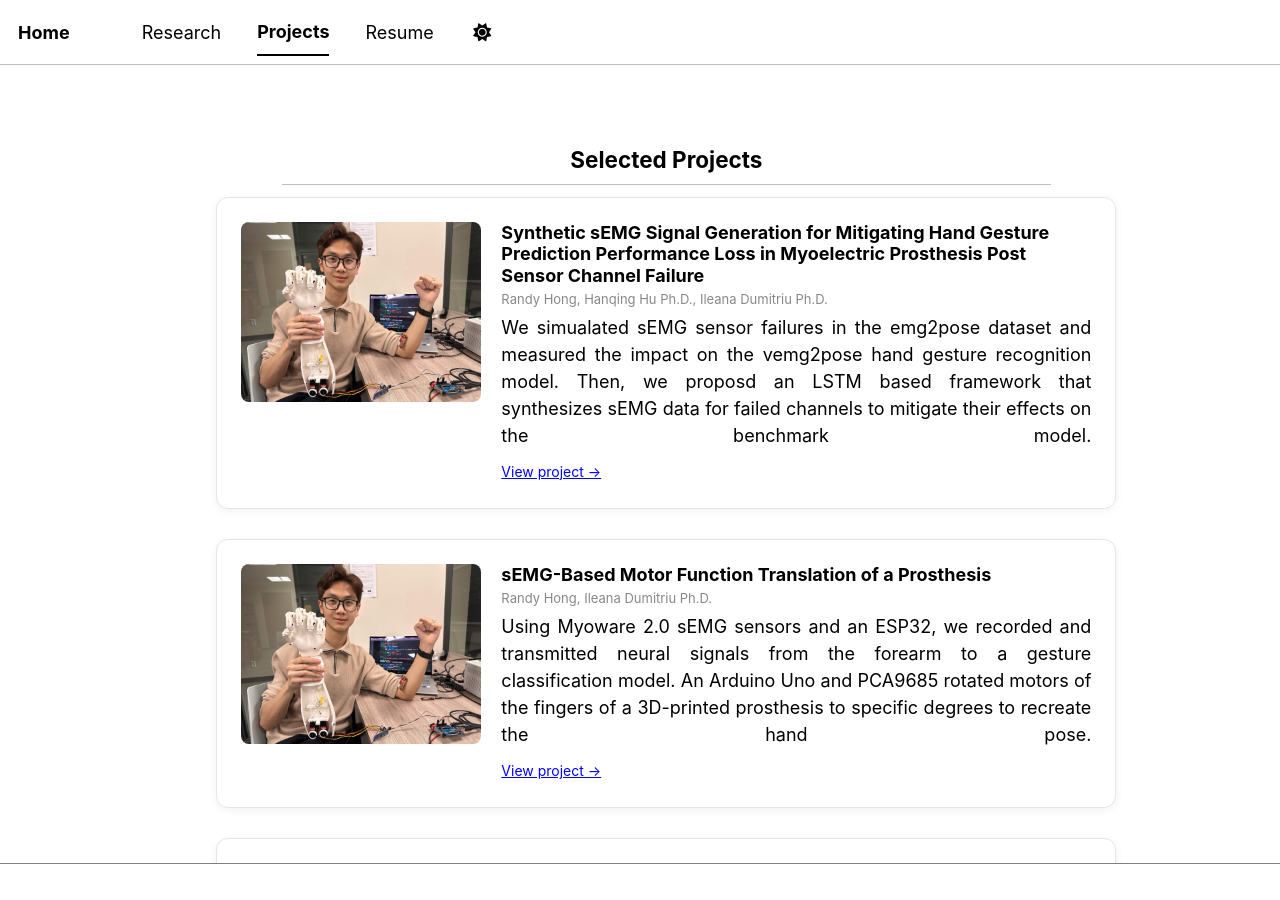
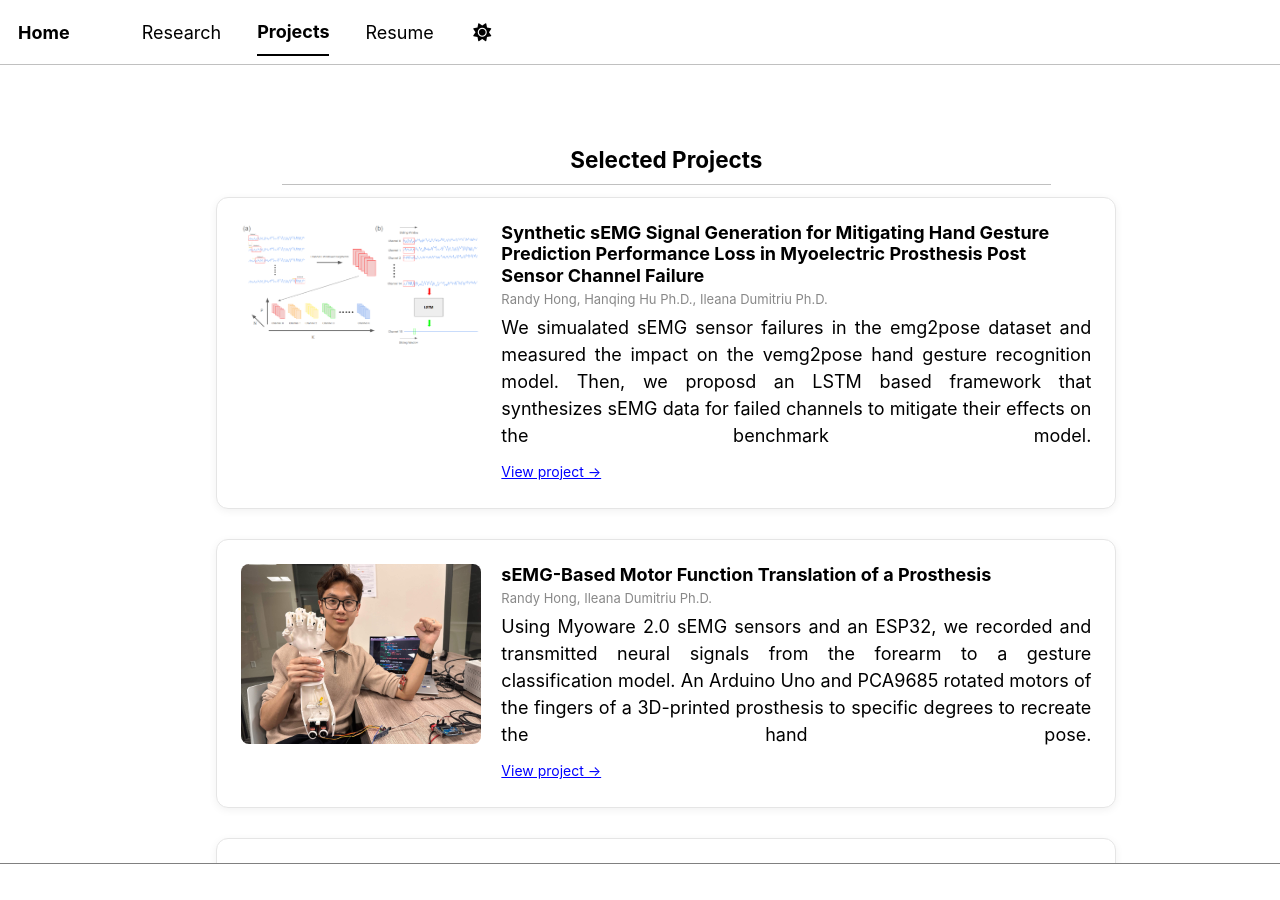
Before and after one commit to randyhongg/randyhongg.github.io, a Jekyll site: the page built from _pages/projects.md, in a window 1280 px wide and 900 px high. Built offline with Jekyll 4.4.1, drawn with Linux system fonts in a browser that asks for light colours; a style sheet for code colours, icons or effects is not loaded.

Commit message:
Update projects.md

```diff
--- a/_pages/projects.md
+++ b/_pages/projects.md
@@ -45,7 +45,7 @@ author_profile: false
 <div class="projects-wide">
 
 <div class="project-card">
-  <img src="../images/arm_pose.jpg" alt="Project 1">
+  <img src="../images/fig4.png" alt="Project 1">
   <div class="project-content">
     <h3 style="margin: 0 0 4px;">Synthetic sEMG Signal Generation for Mitigating Hand Gesture Prediction Performance Loss in Myoelectric Prosthesis Post Sensor Channel Failure</h3>
     <p style="margin: 0 0 4px; font-size: 13px; color: #888;">Randy Hong, Hanqing Hu Ph.D., Ileana Dumitriu Ph.D.</p>
```
